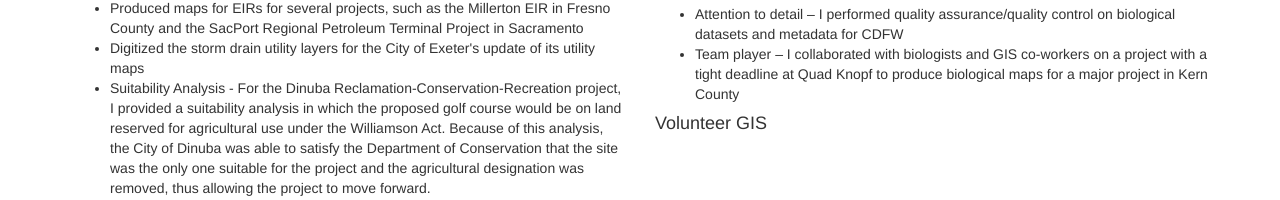
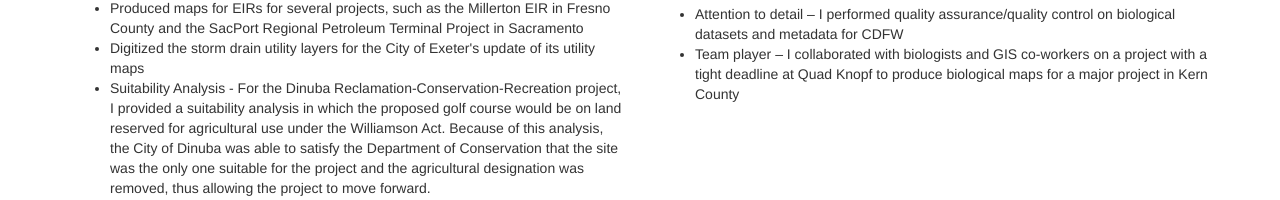
Before and after one commit to njying/portfolio, a plain HTML site: page index.html in a window 1280 px wide. Shown: the part 1076-1276 px from the top of the page. Drawn offline with nearby package versions, Linux system fonts and the light colour scheme.

Commit message:
deleted volunteer gis

```diff
--- a/index.html
+++ b/index.html
@@ -107,7 +107,7 @@
 					    <li>Team player – I collaborated with biologists and GIS co-workers on a project with a tight deadline at Quad Knopf to produce biological maps for a major project in Kern County</li>
 					</ul></p>
 					<p class="text-justify">
-					<h4>Volunteer GIS</h4>
+
 					<!--<h4><b>Outside Interests:</b></h4>
 					<ul>
 					    <li>Traveling</li>
```
